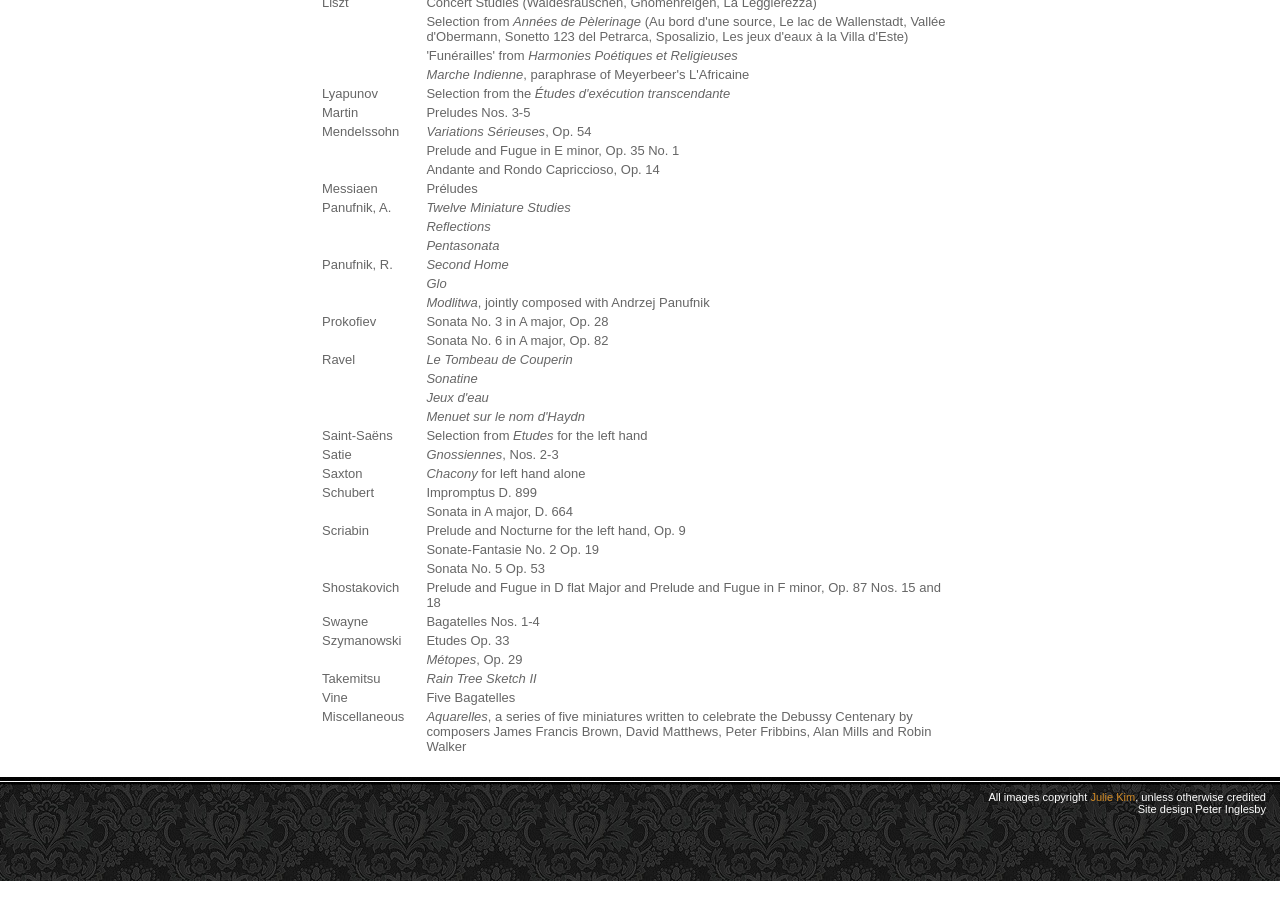
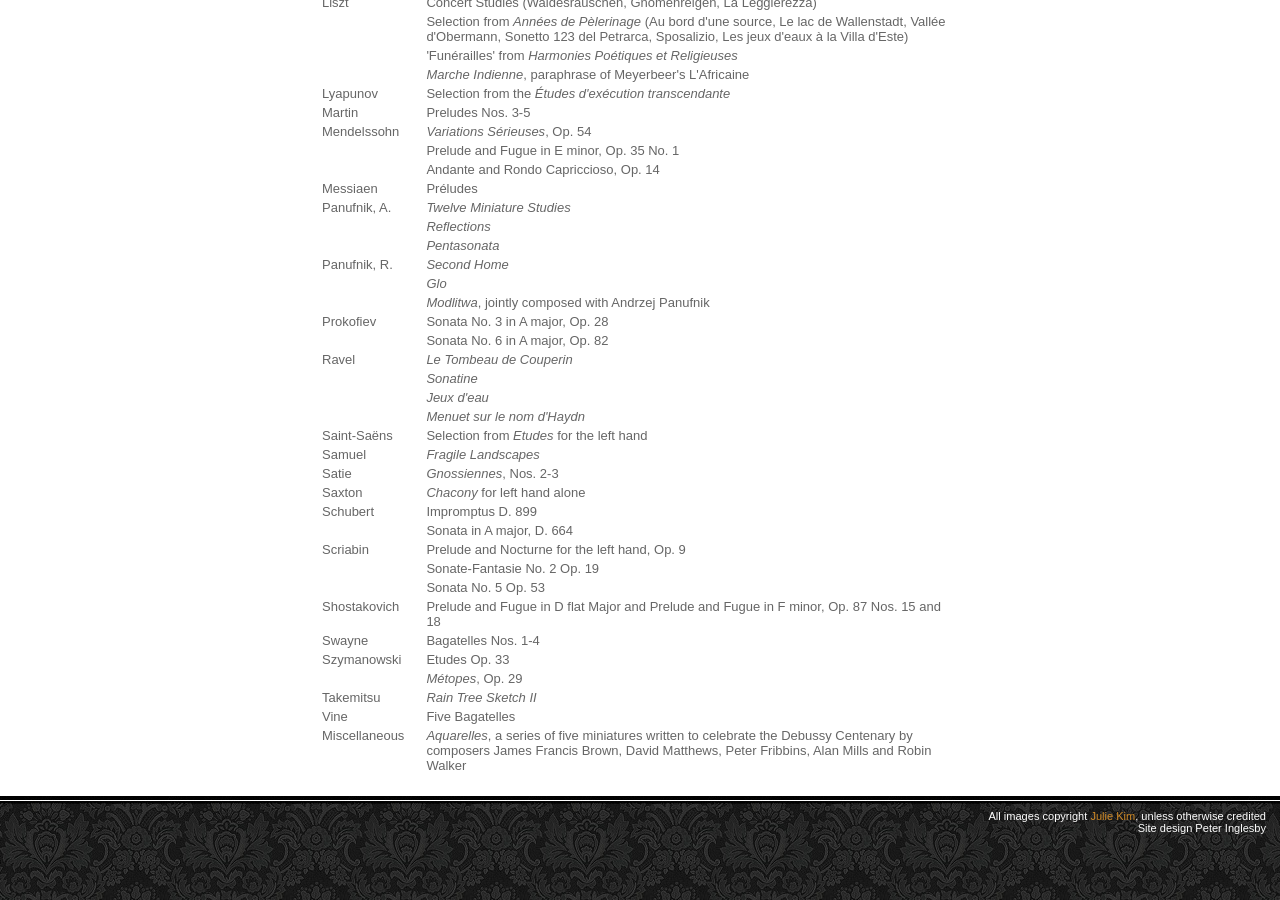
Before and after one commit to hammonc/clarehammond.com, a Jekyll site: the page built from solo-repertoire.html, in a window 1280 px wide and 900 px high, scrolled down 878 px. Built offline with Jekyll 4.4.1, drawn with Linux system fonts in a browser that asks for light colours.

Commit message:
rep update

```diff
--- a/solo-repertoire.html
+++ b/solo-repertoire.html
@@ -64,6 +64,7 @@ layout: repertoire
     <tr><td></td><td><em>Jeux d'eau</em></td></tr>
     <tr><td></td><td><em>Menuet sur le nom d'Haydn</em></td></tr>
     <tr><td>Saint-Sa&#235;ns</td><td>Selection from <em>Etudes</em> for the left hand</td></tr>
+    <tr><td>Samuel</td><td><em>Fragile Landscapes</em></td></tr>
     <tr><td>Satie</td><td><em>Gnossiennes</em>, Nos. 2-3</td></tr>
     <tr><td>Saxton</td><td><em>Chacony</em> for left hand alone</td></tr>
     <tr><td>Schubert</td><td>Impromptus D. 899</td></tr>
```
